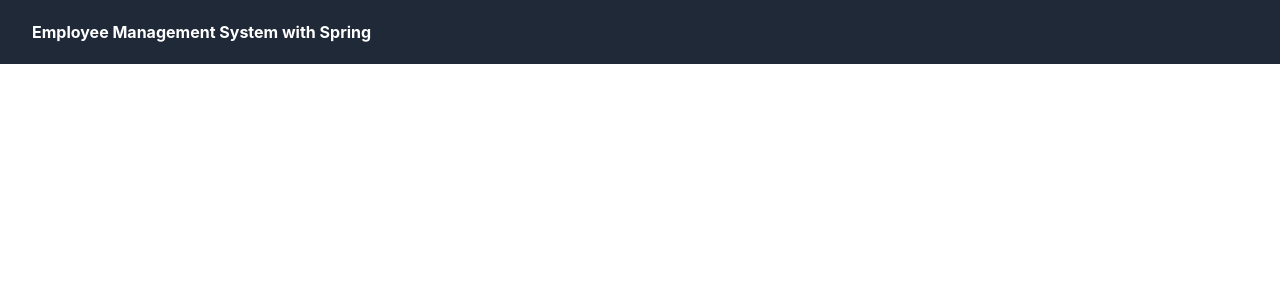
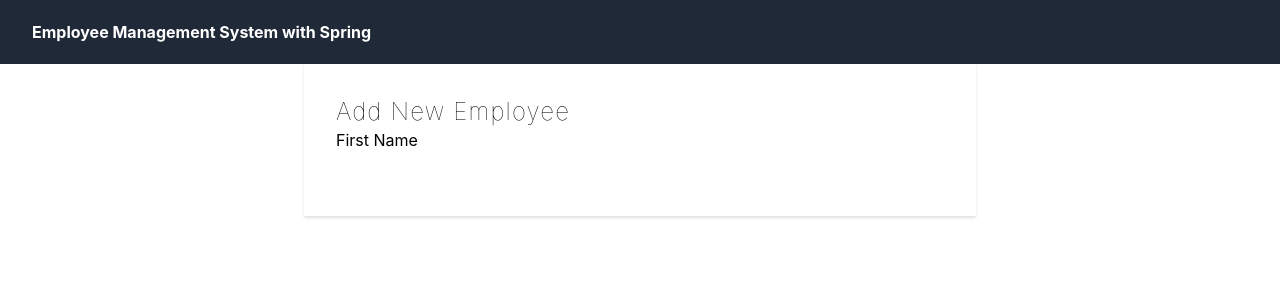
Before and after one commit to Hoybaby/React-Spring-Emp, a React (Create React App) app: page / in a window 1280 px wide. Shown: the top 300 px of the page. Built offline with nearby package versions, Linux system fonts and the light colour scheme.

Commit message:
using tailwind css, adding more styles to the add employee component which will soon have input fields to put user data in "

```diff
--- a/src/App.js
+++ b/src/App.js
@@ -1,10 +1,15 @@
 
 import './App.css';
+import AddEmployee from './components/AddEmployee/AddEmployee';
 import Navbar from './components/Navbar/Navbar';
 
 function App() {
   return (
-    <Navbar/>
+    <>
+      <Navbar/>
+      <AddEmployee/>
+    </>
+
   );
 }
 
--- /dev/null
+++ b/src/components/AddEmployee/AddEmployee.jsx
@@ -0,0 +1,21 @@
+import React from 'react'
+
+const AddEmployee = () => {
+  return (
+    // the border -b shows the border beign a little thicker
+    <div className='flex max-w-2xl mx-auto shadow border-b'>
+        <div className='px-8 py-8'>
+            {/* font thin makes the text a little thinner and the tracking wider adds the space between letters */}
+            <div className="font-thin text-2xl tracking-wider">
+                <h1>Add New Employee</h1>
+            </div>
+            <div className='justify-center items-center h-14 w-full'>
+                <label >First Name</label>
+            </div>
+
+        </div>
+    </div>
+  )
+}
+
+export default AddEmployee
```
